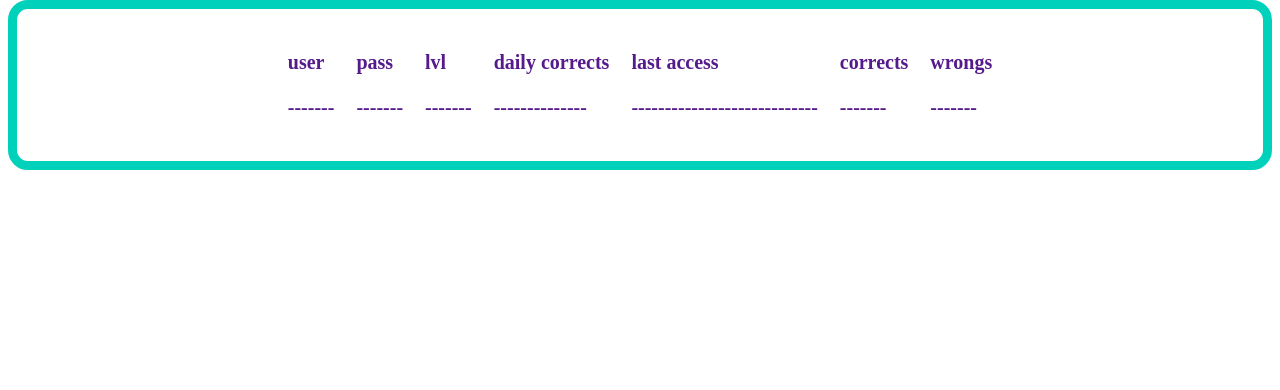
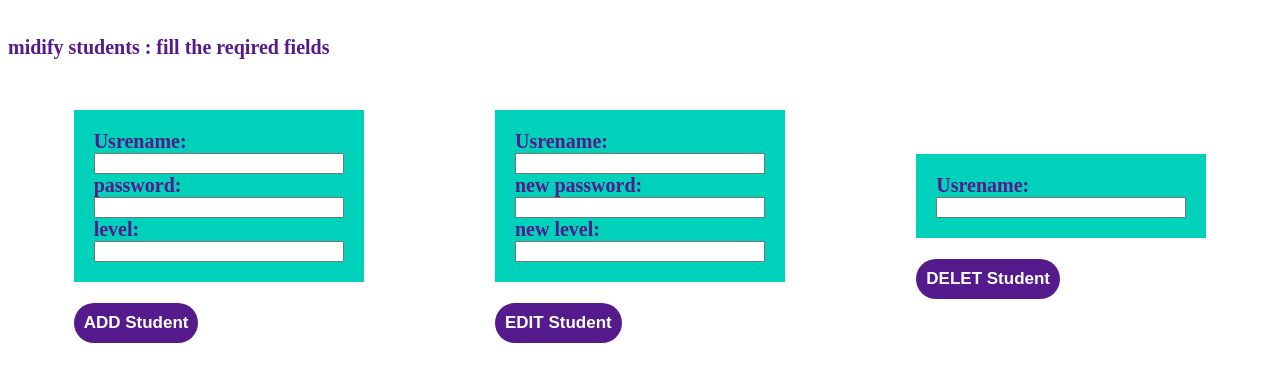
Before and after one commit to marziiiiiiii/trainig-simple-caculation, a PHP site: page /modify.php in a window 1280 px wide. Shown: the part 108-498 px from the top of the page. Run offline with PHP 8.4, Linux system fonts and the light colour scheme; data that the repository does not hold is empty.

Commit message:
modify by teacher

```diff
--- a/auth/modify.php
+++ b/auth/modify.php
@@ -2,7 +2,7 @@
 
 <head>
 
-	<title>Modify Student</title>
+	<title>modify students</title>
 
 </head>
 
@@ -13,65 +13,145 @@
 	include("header.php");
 	$con = mysqli_connect("localhost", "root", "", "training");
 
-	// ----------------------------------- students information -----------------------------------
+	// ----------------------------------- user information -----------------------------------
+	if (isset($_POST['modify'])) {
+		$modify = $_POST['modify'];
+		$user = $_POST['user'];
+		if (isset($_POST['pass']) && isset($_POST['lvl'])) {
+			$pass = $_POST['pass'];
+			$lvl = $_POST['lvl'];
+		}
+		if (isset($_POST['newPass']) && isset($_POST['newLvl'])) {
+			$newPass = $_POST['newPass'];
+			$newLvl = $_POST['newLvl'];
+		}
+		echo "<div class='res'>";
+		if ($modify == 'ADD Student' && !empty($user) && !empty($pass) && !empty($lvl)) {
 
-	$query = "SELECT * FROM Students  ";
-	$result = mysqli_query($con, $query);
-	$data = mysqli_fetch_all($result, MYSQLI_ASSOC);
+			$sql = "INSERT INTO Students (user, pass, lvl, dailyCorrects, lastAccess, corrects, wrongs)
+				VALUES ('" . $user . "', '" . $pass . "' , '" . $lvl . "', '0', now(), '0', '0')";
 
-	echo "<div class='main content'>
-		<table>";
-	echo "<tr>";
-	echo "<td> user </td>";
-	echo "<td> pass </td>";
-	echo "<td> lvl </td>";
-	echo "<td> daily corrects </td>";
-	echo "<td> last access </td>";
-	echo "<td> corrects </td>";
-	echo "<td> wrongs </td>";
-	echo "</tr>";
-	echo "<tr>
-	<td>-------</td>
-	<td>-------</td>
-	<td>-------</td>
-	<td>--------------</td>
-	<td>----------------------------</td>
-	<td>-------</td>
-	<td>-------</td>
-	</tr>";
-	foreach ($data as $key => $row) {
-		echo "<tr>";
-		foreach ($row as $key2 => $row2) {
-			echo "<td>" . $row2 . "</td>";
+			if (mysqli_query($con, $sql)) {
+				echo " sutudent " . $user . " added successfully";
+			} else {
+				echo "Error: " . $sql . "<br>" . mysqli_error($con);
+			}
+		} else if ($modify == 'EDIT Student' && !empty($user) && !empty($newPass) && !empty($newLvl)) {
+
+			$sql = "UPDATE Students SET pass='" . $newPass . "' , lvl='" . $newLvl . "'   WHERE user='" . $user . "'";
+			if (mysqli_query($con, $sql)) {
+				echo " sutudent " . $user . " updated successfully";
+			} else {
+				echo "Error: " . $sql . "<br>" . mysqli_error($con);
+			}
+		} else if ($modify == 'DELET Student' && !empty($user)) {
+			$sql = "DELETE FROM Students WHERE user='" . $user . "'";
+
+			if ($con->query($sql) === TRUE) {
+				echo "student " . $user . " deleted successfully";
+			} else {
+				echo "Error deleting record: " . $conn->error;
+			}
+		} else {
+			echo "fill the requirement";
 		}
-		echo "</tr>";
+		echo "</div>";
+
 	}
-	echo "</table>
-	</div>";
+
 
 
 	$con->close();
 
 
+	?>
 
-	?>
+	<!-- -----------------------------------------------------------------------------------HTML -->
+	<br><br>
+	<div class='title'>midify students : fill the reqired fields<br></div>
+	<div class='main'>
+
+		<div class='question'>
+			<form action="modify.php" method="POST">
+				<br>
+				<div class='info'>
+					Usrename: <input type="text" name="user">
+					password: <input type="text" name="pass">
+					level: <input type="text" name="lvl">
+				</div>
+				<br><input type="submit" class="btn" name="modify" value="ADD Student">
+			</form>
+		</div>
+		<div class='question'>
+			<form action="modify.php" method="POST">
+				<br>
+				<div class='info'>
+					Usrename: <input type="text" name="user">
+					new password: <input type="text" name="newPass">
+					new level: <input type="text" name="newLvl">
+				</div>
+				<br><input type="submit" class="btn" name="modify" value="EDIT Student">
+			</form>
+		</div>
+
+		<div class='question'>
+			<form action="modify.php" method="POST">
+				<br>
+				<div class='info'>
+					Usrename: <input type="text" name="user">
+				</div>
+				<br><input type="submit" class="btn" name="modify" value="DELET Student">
+			</form>
+		</div>
+
+	</div>
 
 </body>
 <!-- -----------------------------------------------------------------------------------CSS -->
 <style>
-	.content {
-		border: solid 9px #00D1BB;
+	.btn {
+		background-color: #551A8B;
+		color: white;
+		border: none;
+		border-radius: 20px;
+		cursor: pointer;
+		font-weight: bolder;
+		font-size: 17px;
+		padding: 10px;
+	}
+
+
+	.info {
+		background-color: #00D1BB;
+		padding: 20px;
+		font-size: 20px;
+		display: flex;
+		flex-direction: column;
+		width: 250px;
+	}
+
+	.res {
+		background-color: #00D1BB;
+		padding: 10px;
+		font-size: 20px;
+		font-weight: bold;
+	}
+
+
+	.question {
+		/* border: solid 9px #00D1BB; */
 		padding: 30px;
 		border-radius: 20px;
 		color: #551A8B;
+		font-size: 18px;
+		font-weight: bold;
 	}
 
-	td {
+	.title {
 
 		color: #551A8B;
 		font-size: 20px;
 		font-weight: bold;
-		padding: 10px;
 
 	}
 
@@ -79,6 +159,7 @@
 		display: flex;
 		justify-content: space-around;
 		align-items: center;
+		flex-wrap: wrap;
 	}
 </style>
 
```
Also changed, not shown: auth/list.php (added, +85 -0 lines).
